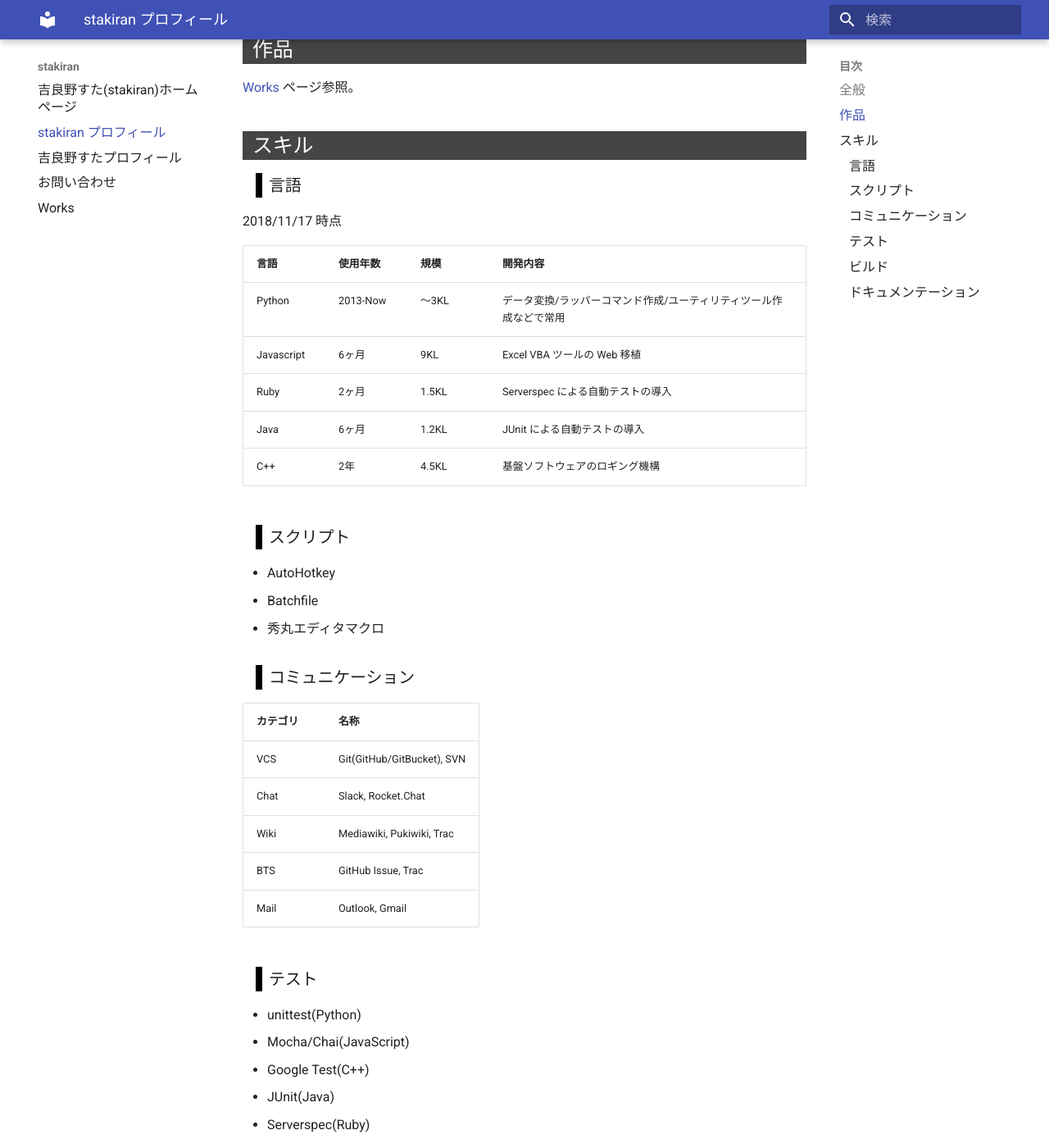
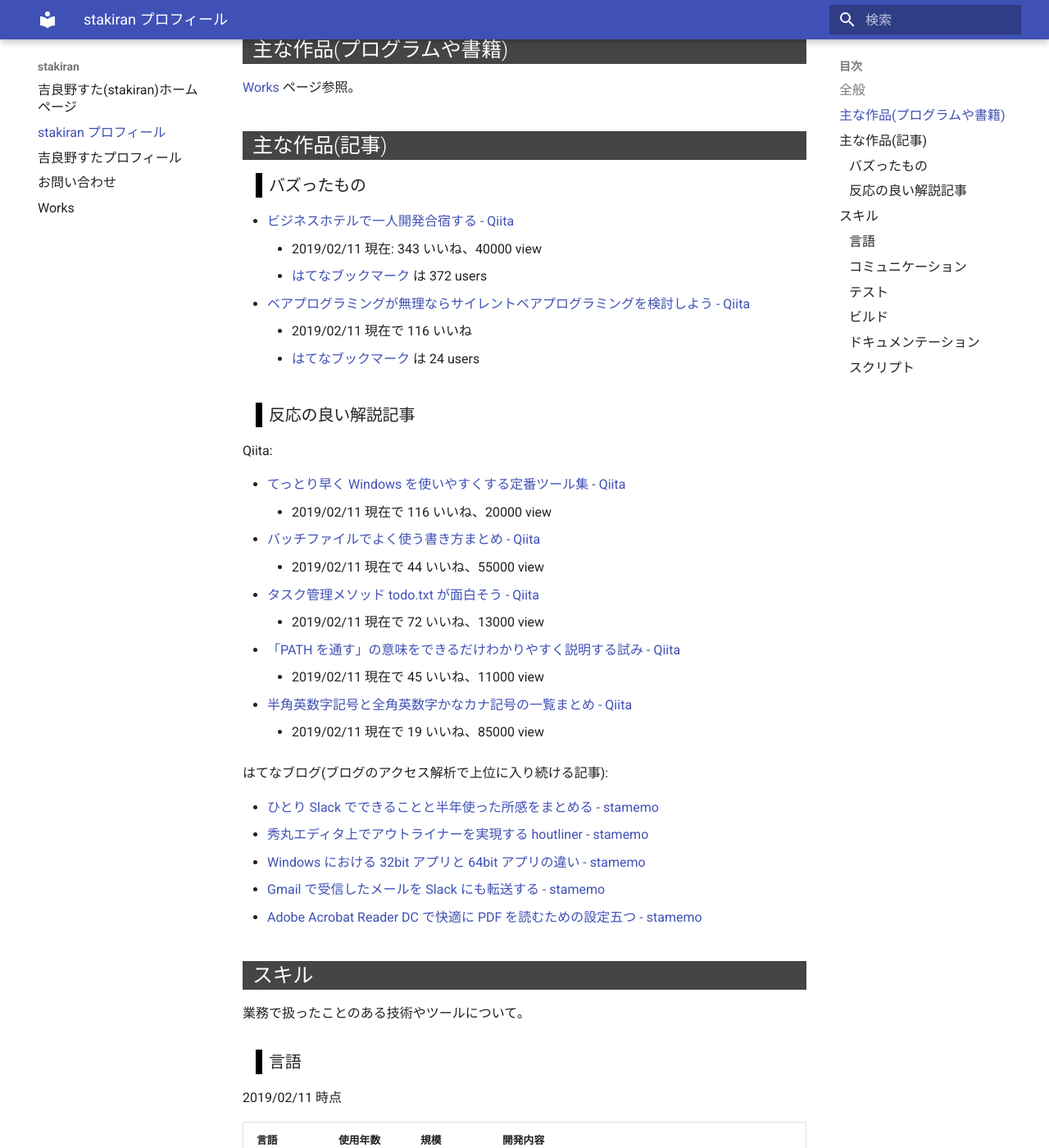
Before and after one commit to stakiran/stakiran, an MkDocs documentation site: the page built from src/about_sta.md, in a window 1280 px wide and 1400 px high, scrolled down 534 px. Shown: the whole window at 82% size. Built offline with MkDocs 1.6.1 and Material for MkDocs 9.7.7, drawn with Linux system fonts in a browser that asks for light colours; some of the changed text lies outside the part shown.

Commit message:
update more

```diff
--- a/src/about_sta.md
+++ b/src/about_sta.md
@@ -5,34 +5,62 @@
 - 新卒から大手ソフトウェア会社に勤務
 - 普段は Windows 使い
 
-## 作品
+## 主な作品(プログラムや書籍)
 [Works](works.md) ページ参照。
 
+## 主な作品(記事)
+
+### バズったもの
+- [ビジネスホテルで一人開発合宿する - Qiita](https://qiita.com/sta/items/65e20f74d4891ab3625d)
+  - 2019/02/11 現在: 343 いいね、40000 view
+  - [はてなブックマーク](http://b.hatena.ne.jp/entry/s/qiita.com/sta/items/65e20f74d4891ab3625d) は 372 users
+- [ベアプログラミングが無理ならサイレントベアプログラミングを検討しよう - Qiita](https://qiita.com/sta/items/6661cfcb57cfefa9a36a)
+  - 2019/02/11 現在で 116 いいね
+  - [はてなブックマーク](http://b.hatena.ne.jp/entry/s/qiita.com/sta/items/6661cfcb57cfefa9a36a) は 24 users
+
+### 反応の良い解説記事
+Qiita:
+
+- [てっとり早く Windows を使いやすくする定番ツール集 - Qiita](https://qiita.com/sta/items/65b6ed5c0c349c03fb40)
+  - 2019/02/11 現在で 116 いいね、20000 view
+- [バッチファイルでよく使う書き方まとめ - Qiita](https://qiita.com/sta/items/8cab80fe74b8dcfa5336)
+  - 2019/02/11 現在で 44 いいね、55000 view
+- [タスク管理メソッド todo.txt が面白そう - Qiita](https://qiita.com/sta/items/0f72c9c956cf05df8141)
+  - 2019/02/11 現在で 72 いいね、13000 view
+- [「PATH を通す」の意味をできるだけわかりやすく説明する試み - Qiita](https://qiita.com/sta/items/63e1048025d1830d12fd)
+  - 2019/02/11 現在で 45 いいね、11000 view
+- [半角英数字記号と全角英数字かなカナ記号の一覧まとめ - Qiita](https://qiita.com/sta/items/848e7a8c4699a59c604f)
+  - 2019/02/11 現在で 19 いいね、85000 view
+
+はてなブログ(ブログのアクセス解析で上位に入り続ける記事):
+
+- [ひとり Slack でできることと半年使った所感をまとめる - stamemo](http://stakiran.hatenablog.com/entry/2017/09/17/091255)
+- [秀丸エディタ上でアウトライナーを実現する houtliner - stamemo](http://stakiran.hatenablog.com/entry/2019/01/17/185211)
+- [Windows における 32bit アプリと 64bit アプリの違い - stamemo](http://stakiran.hatenablog.com/entry/2017/09/14/213307)
+- [Gmail で受信したメールを Slack にも転送する - stamemo](http://stakiran.hatenablog.com/entry/2018/01/13/173034)
+- [Adobe Acrobat Reader DC で快適に PDF を読むための設定五つ - stamemo](http://stakiran.hatenablog.com/entry/2018/05/12/175900)
+
 ## スキル
+業務で扱ったことのある技術やツールについて。
 
 ### 言語
-2018/11/17 時点
+2019/02/11 時点
 
 | 言語       | 使用年数 | 規模  | 開発内容 |
 | ---------- | -------- | ----- | ------- |
 | Python     | 2013-Now | ～3KL | データ変換/ラッパーコマンド作成/ユーティリティツール作成などで常用 |
-| Javascript | 6ヶ月    | 9KL   | Excel VBA ツールの Web 移植 |
+| Javascript | 1年      | 9KL   | Excel VBA ツールの Web 移植(フロントのみでバックはノータッチ) |
 | Ruby       | 2ヶ月    | 1.5KL | Serverspec による自動テストの導入 |
 | Java       | 6ヶ月    | 1.2KL | JUnit による自動テストの導入 |
 | C++        | 2年      | 4.5KL | 基盤ソフトウェアのロギング機構 |
-
-### スクリプト
-- AutoHotkey
-- Batchfile
-- 秀丸エディタマクロ
 
 ### コミュニケーション
 | カテゴリ | 名称 |
 | -------- | ---- |
 | VCS      | Git(GitHub/GitBucket), SVN |
 | Chat     | Slack, Rocket.Chat |
-| Wiki     | Mediawiki, Pukiwiki, Trac |
-| BTS      | GitHub Issue, Trac |
+| Wiki     | Mediawiki, Pukiwiki |
+| BTS      | GitHub Issue, Trac, Redmine |
 | Mail     | Outlook, Gmail |
 
 ### テスト
@@ -46,10 +74,15 @@
 - Jenkins
 - RPM
 - InstallShield
-- cx_Freeze(python)
+- cx_Freeze
 
 ### ドキュメンテーション
 - Sphinx
 - MkDocs
 - MDwiki
 - Astah Community
+
+### スクリプト
+- AutoHotkey
+- Batchfile
+- 秀丸エディタマクロ
```
Also changed, not shown: docs/about_sta.html (+150 -49 lines), docs/search/search_index.json (+1 -1 lines), 1 other file.
